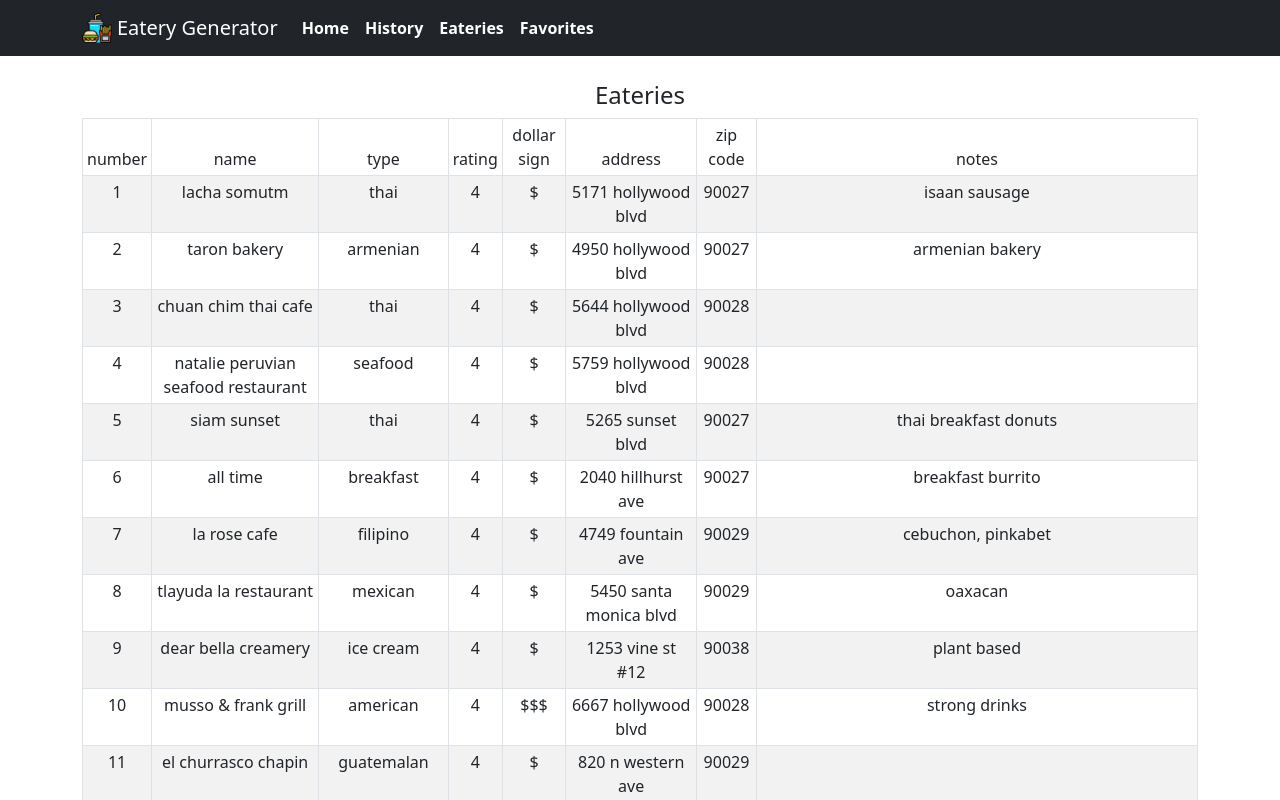
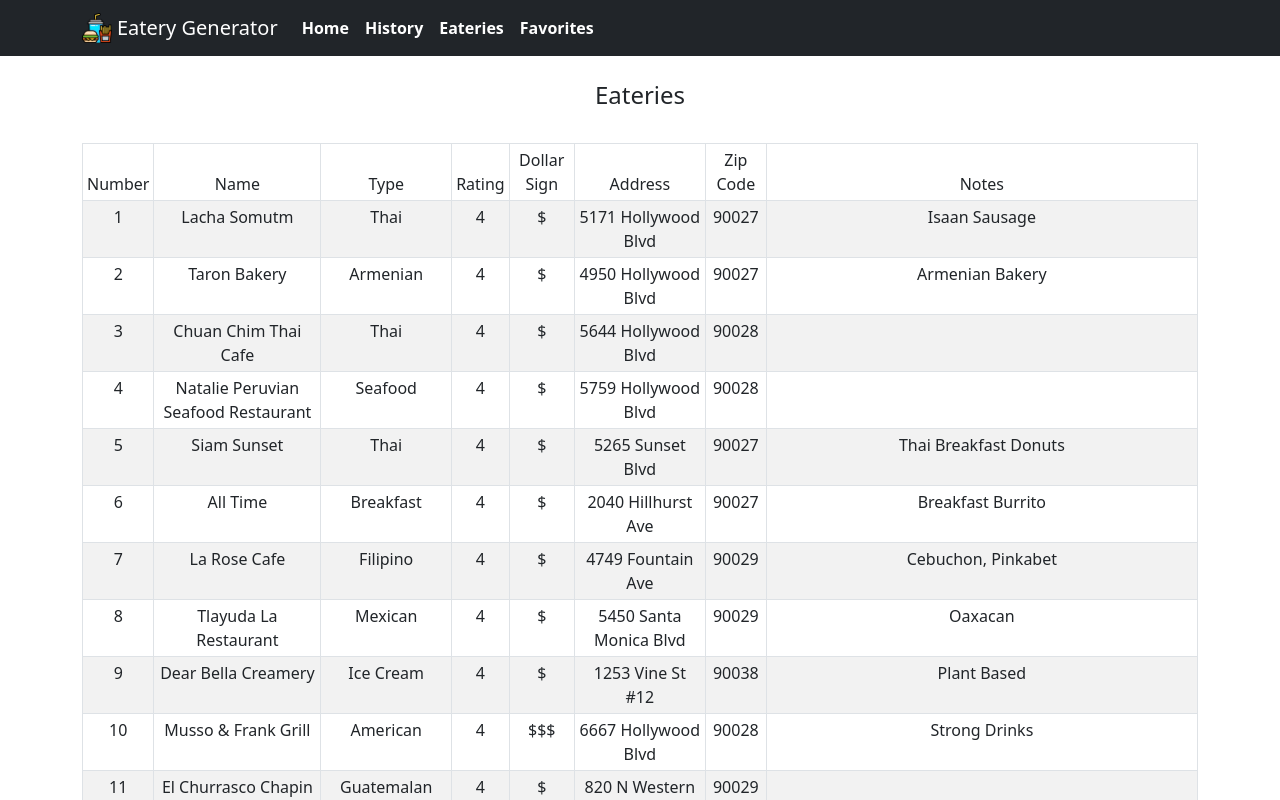
Before and after one commit to ArthurKimGl19/eateryGenerator, a React (Create React App) app: page /eateries in a window 1280 px wide. Shown: the top 800 px of the page. Built offline with nearby package versions, Linux system fonts and the light colour scheme.

Commit message:
Add in css for eateries component

```diff
--- a/src/components/Eateries/Eateries.css
+++ b/src/components/Eateries/Eateries.css
@@ -0,0 +1,15 @@
+.eateries-container {
+    margin: 25px auto;
+}
+
+.eateries-table {
+    margin: 25px auto;
+}
+
+.eateries-table-header td {
+    text-transform: capitalize;
+}
+
+.eateries-table-result td {
+    text-transform: capitalize;
+}
--- a/src/components/Eateries/Eateries.js
+++ b/src/components/Eateries/Eateries.js
@@ -26,11 +26,11 @@
         return result;
     };
     return (
-        <Container className="history-container">
+        <Container className="eateries-container">
             <h4>Eateries</h4>
-            <BTable striped bordered hover responsive size="sm" className="">
+            <BTable striped bordered hover responsive size="sm" className="eateries-table">
                 <thead>
-                    <tr className="">
+                    <tr className="eateries-table-header">
                         {tableHeader.map((header, index) => {
                             return <td key={index}>{header}</td>;
                         })}
@@ -41,7 +41,7 @@
                         const { name, type, rating, dollarSign, address, zipCode, note } =
                             eateries[position];
                         return (
-                            <tr key={index} className="">
+                            <tr key={index} className="eateries-table-result">
                                 <td>{index + 1}</td>
                                 <td>{name}</td>
                                 <td>{type}</td>
```
